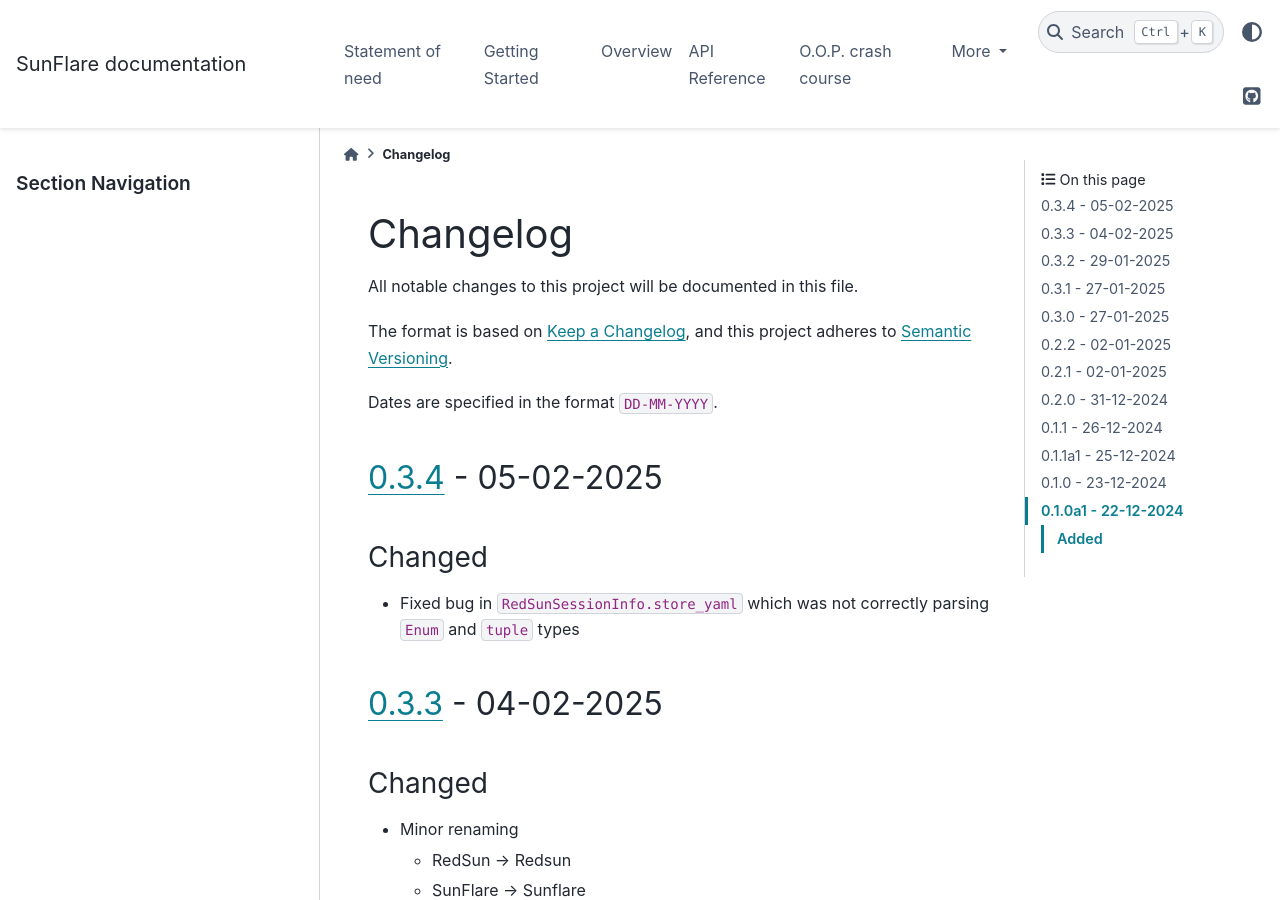
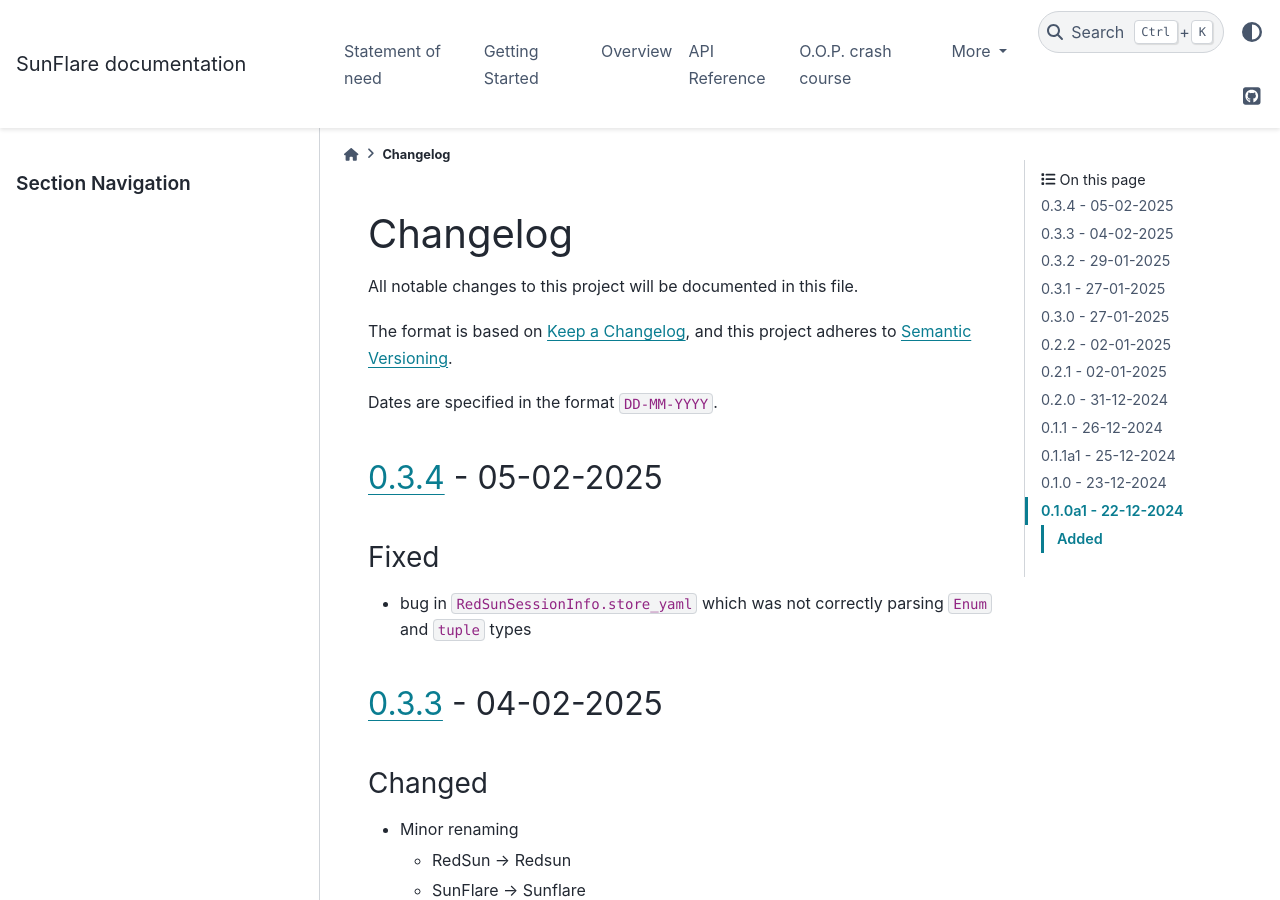
Before and after one commit to redsun-acquisition/sunflare, a Sphinx documentation site: the page built from docs/changelog.md, in a window 1280 px wide and 900 px high. Built offline with Sphinx 7.4.7 and the PyData theme 0.15.4, drawn with Linux system fonts in a browser that asks for light colours.

Commit message:
Make clearer distinction

```diff
--- a/docs/changelog.md
+++ b/docs/changelog.md
@@ -9,9 +9,9 @@
 
 ## [0.3.4] - 05-02-2025
 
-### Changed
+### Fixed
 
-- Fixed bug in `RedSunSessionInfo.store_yaml` which was not correctly parsing `Enum` and `tuple` types
+- bug in `RedSunSessionInfo.store_yaml` which was not correctly parsing `Enum` and `tuple` types
 
 ## [0.3.3] - 04-02-2025
 
```
